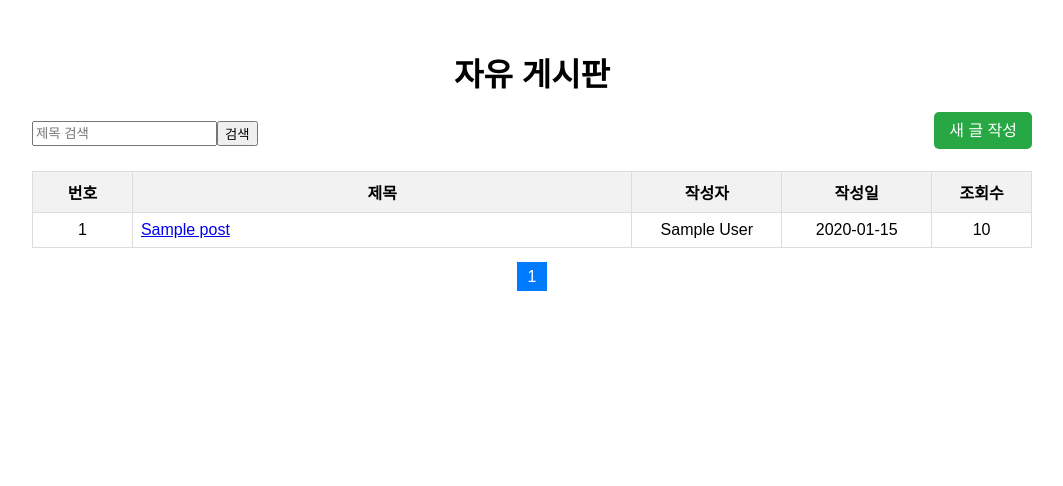
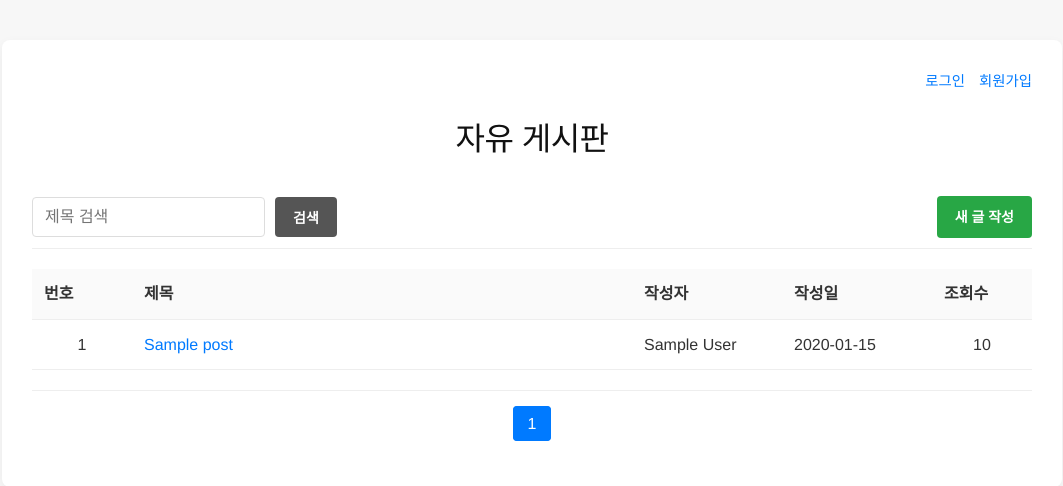
Before and after one commit to pms04/nodejs-board, a Node server app: template src/views/list.ejs in a window 1280 px wide. Shown: the top 486 px of the page, without its empty margins (108-1171 px from the left). Run offline with Node 20, Linux system fonts and the light colour scheme; the template is opened without the code that fills it: most values are stand-ins (such as "Sample title", 1, 10 or a date in 2020).

Commit message:
수정본

```diff
--- a/package.json
+++ b/package.json
@@ -11,8 +11,10 @@
   "author": "",
   "license": "ISC",
   "dependencies": {
+    "bcryptjs": "^3.0.3",
     "ejs": "^3.1.10",
     "express": "^5.1.0",
+    "express-session": "^1.18.2",
     "mysql2": "^3.15.3"
   }
 }
--- a/src/app.js
+++ b/src/app.js
@@ -1,5 +1,10 @@
+// src/app.js
 const express = require('express');
 const path = require('path');
+// 💡 세션 모듈 추가
+const session = require('express-session');
+// 💡 인증 라우터 추가
+const authRouter = require('./routes/auth');
 const boardRouter = require('./routes/board');
 
 const app = express();
@@ -10,12 +15,19 @@ app.set('views', path.join(__dirname, 'views'));
 app.set('view engine', 'ejs');
 
 // POST 요청의 본문(body) 파싱 설정
-// 게시물 작성/수정 시 폼 데이터를 처리하기 위해 필요합니다.
 app.use(express.urlencoded({ extended: true }));
 
-// 라우터 연결
-// 모든 게시판 관련 요청은 boardRouter가 처리합니다.
-app.use('/', boardRouter);
+// 💡 [추가] 세션 미들웨어 설정
+app.use(session({
+    secret: 'your_secret_key_for_session', // 세션 암호화 키
+    resave: false,
+    saveUninitialized: true,
+    cookie: { maxAge: 60 * 60 * 1000 } // 1시간
+}));
+
+// 💡 [수정] 라우터 연결: '/'는 인증 담당, '/board'는 게시판 담당
+app.use('/', authRouter);
+app.use('/board', boardRouter);
 
 // 404 에러 처리 미들웨어
 app.use((req, res, next) => {
--- a/src/config/db.js
+++ b/src/config/db.js
@@ -1,3 +1,4 @@
+// src/config/db.js
 const mysql = require('mysql2/promise');
 
 const pool = mysql.createPool({
--- a/src/css/board.css
+++ b/src/css/board.css
@@ -1,5 +1,4 @@
 /* S.Jobs Philosophy: Simplicity, Clarity, Focus */
-
 /* 기본 설정 */
 body {
     font-family: 'Helvetica Neue', Arial, sans-serif; /* 명료하고 깨끗한 폰트 */
--- a/src/views/list.ejs
+++ b/src/views/list.ejs
@@ -4,32 +4,167 @@
     <meta charset="UTF-8">
     <title>Simple 게시판 목록</title>
     <style>
-        body { font-family: Arial, sans-serif; padding: 20px; }
-        .container { max-width: 1000px; margin: auto; }
-        h1 { text-align: center; }
-        table { width: 100%; border-collapse: collapse; margin-top: 20px; }
-        th, td { border: 1px solid #ddd; padding: 8px; text-align: center; }
-        th { background-color: #f2f2f2; }
-        .left { text-align: left; }
-        .search-area { margin-bottom: 20px; display: flex; justify-content: space-between; align-items: center; }
-        .pagination { margin-top: 20px; text-align: center; }
-        .pagination a { padding: 5px 10px; margin: 0 2px; border: 1px solid #ddd; text-decoration: none; }
-        .pagination a.active { background-color: #007bff; color: white; border-color: #007bff; }
-        .write-button { float: right; margin-bottom: 10px; }
-        .write-button a { padding: 10px 15px; background-color: #28a745; color: white; text-decoration: none; border-radius: 5px; }
+        /* S.Jobs Philosophy: Simplicity, Clarity, Focus */
+        body {
+            font-family: 'Helvetica Neue', Arial, sans-serif;
+            padding: 0;
+            margin: 0;
+            background-color: #f7f7f7;
+            color: #333;
+            line-height: 1.6;
+        }
+
+        .container {
+            max-width: 1000px;
+            margin: 40px auto;
+            background-color: #ffffff;
+            padding: 30px;
+            box-shadow: 0 4px 12px rgba(0, 0, 0, 0.05);
+            border-radius: 8px;
+        }
+
+        h1 {
+            text-align: center;
+            color: #111;
+            margin-bottom: 30px;
+            font-weight: 300;
+            letter-spacing: -0.5px;
+        }
+
+        a {
+            color: #007aff;
+            text-decoration: none;
+            transition: color 0.2s;
+        }
+
+        a:hover {
+            color: #0056b3;
+        }
+
+        /* 💡 [추가] 인증 상태 표시 스타일 */
+        .auth-status {
+            text-align: right;
+            margin-bottom: 10px;
+            font-size: 0.9em;
+        }
+
+
+        .search-area {
+            display: flex;
+            justify-content: space-between;
+            align-items: center;
+            margin-bottom: 20px;
+            padding-bottom: 10px;
+            border-bottom: 1px solid #eee;
+        }
+
+        input[type="text"] {
+            padding: 8px 12px;
+            border: 1px solid #ddd;
+            border-radius: 4px;
+            font-size: 16px;
+            box-sizing: border-box;
+            margin-right: 10px;
+        }
+
+        button[type="submit"], .write-button a {
+            padding: 10px 18px;
+            border: none;
+            border-radius: 4px;
+            cursor: pointer;
+            font-size: 14px;
+            font-weight: 600;
+            text-align: center;
+            display: inline-block;
+            transition: background-color 0.2s;
+        }
+
+        /* 새 글 작성 버튼 스타일 */
+        .write-button a {
+            background-color: #28a745;
+            color: white;
+        }
+        .write-button a:hover {
+            background-color: #1e873a;
+        }
+        .search-area button[type="submit"] {
+            background-color: #555;
+            color: white;
+        }
+        .search-area button[type="submit"]:hover {
+            background-color: #333;
+        }
+
+        /* 테이블 스타일 */
+        table {
+            width: 100%;
+            border-collapse: collapse;
+        }
+        th, td {
+            padding: 12px;
+            text-align: left;
+            border-bottom: 1px solid #eee;
+        }
+        th {
+            background-color: #fafafa;
+            font-weight: 600;
+            color: #333;
+        }
+        td:first-child, td:last-child {
+            text-align: center;
+        }
+        td.left {
+            text-align: left;
+        }
+        tr:hover {
+            background-color: #fcfcfc;
+        }
+
+        /* 페이지네이션 */
+        .pagination {
+            text-align: center;
+            padding: 20px 0;
+            border-top: 1px solid #eee;
+            margin-top: 20px;
+        }
+        .pagination a {
+            padding: 8px 14px;
+            margin: 0 4px;
+            border: 1px solid #ddd;
+            border-radius: 4px;
+            background-color: #fff;
+        }
+        .pagination a.active {
+            background-color: #007aff;
+            color: white;
+            border-color: #007aff;
+        }
+        .pagination a:not(.active):hover {
+            background-color: #f0f0f0;
+        }
     </style>
 </head>
 <body>
     <div class="container">
+        <div class="auth-status">
+            <% if (isLoggedIn) { %>
+                <span style="font-weight: bold;">환영합니다, <%= user.username %>님!</span>
+                <a href="/logout" style="margin-left: 10px;">로그아웃</a>
+            <% } else { %>
+                <a href="/login" style="margin-right: 10px;">로그인</a>
+                <a href="/signup">회원가입</a>
+            <% } %>
+        </div>
+
         <h1>자유 게시판</h1>
 
         <div class="search-area">
-            <form action="/" method="GET" style="display: inline-flex;">
+            <form action="/board" method="GET" style="display: inline-flex;">
                 <input type="text" name="search" placeholder="제목 검색" value="<%= search %>">
                 <button type="submit">검색</button>
             </form>
             <div class="write-button">
-                <a href="/write">새 글 작성</a>
+                <a href="/board/write">새 글 작성</a>
             </div>
         </div>
 
@@ -53,7 +188,7 @@
                         <tr>
                             <td><%= post.id %></td>
                             <td class="left">
-                                <a href="/<%= post.id %>"><%= post.title %></a>
+                                <a href="/board/<%= post.id %>"><%= post.title %></a>
                             </td>
                             <td><%= post.author %></td>
                             <td><%= post.created_at.toISOString().split('T')[0] %></td>
@@ -67,7 +202,7 @@
         <div class="pagination">
             <% for (let i = 1; i <= totalPages; i++) { %>
                 <a
-                    href="/?page=<%= i %><% if (search) { %>&search=<%= search %><% } %>"
+                    href="/board?page=<%= i %><% if (search) { %>&search=<%= search %><% } %>"
                     class="<%= i === currentPage ? 'active' : '' %>"
                 >
                     <%= i %>
```
Also changed, not shown: schema.sql (+12 -0 lines), src/routes/admin.js (added, +75 -0 lines), src/routes/auth.js (added, +84 -0 lines), src/routes/board.js (+34 -27 lines), src/views/detail.ejs (+33 -12 lines), src/views/login.ejs (added, +41 -0 lines), src/views/signup.ejs (added, +45 -0 lines), src/views/write.ejs (+11 -9 lines), 1 other file.
